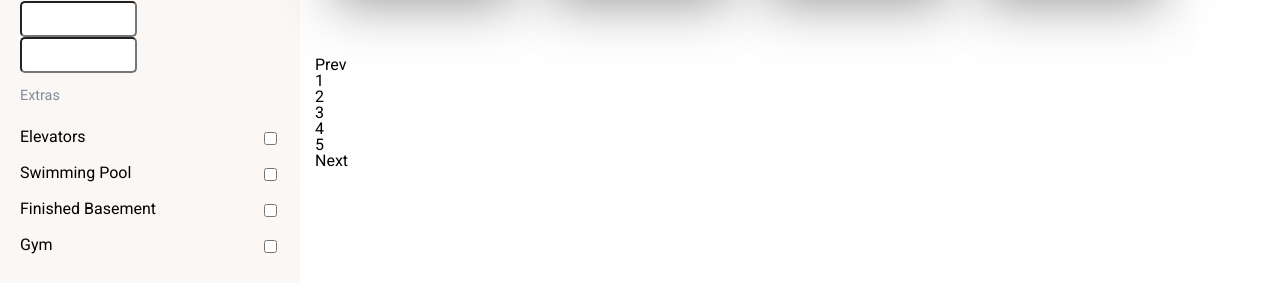
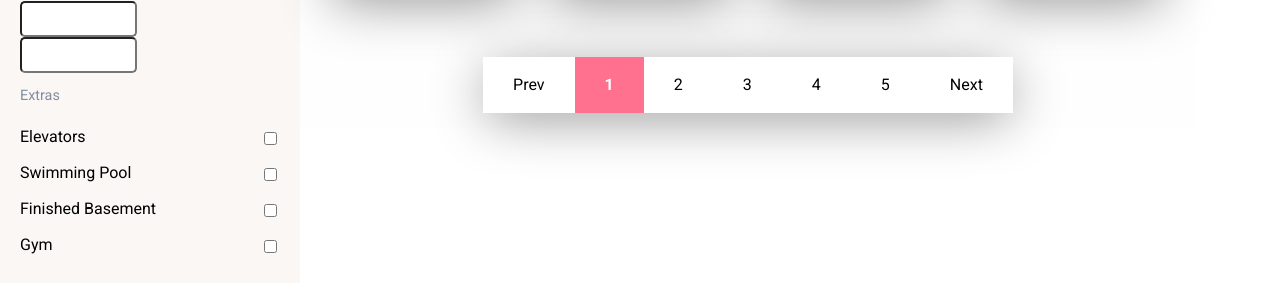
Before and after one commit to Dylan-Hedges/React-Real-Estate-App, a React app: page / in a window 1280 px wide. Shown: the part 458-750 px from the top of the page. Built offline with nearby package versions, Linux system fonts and the light colour scheme.

Commit message:
Added styling for page navigation (pagination)

```diff
--- a/assets/js/realEstate/Listings.js
+++ b/assets/js/realEstate/Listings.js
@@ -183,10 +183,10 @@ export default class Listings extends Component {
          </div>
         </section>
 
-        <section className="pagination">
-          <ul className="pagination-nums">
+        <section id="pagination">
+          <ul className="pages">
             <li>Prev</li>
-            <li>1</li>
+            <li className="active">1</li>
             <li>2</li>
             <li>3</li>
             <li>4</li>
--- a/assets/sass/_content-area.scss
+++ b/assets/sass/_content-area.scss
@@ -256,6 +256,30 @@ select {
     cursor: pointer;
   }
 }
+
+#pagination{
+  text-align: center;
+  .pages{
+    margin: 0 auto;
+    display: inline-block;
+    background: white;
+    -webkit-box-shadow: 0px 9px 54px -4px rgba(148,148,148,1);
+    -moz-box-shadow: 0px 9px 54px -4px rgba(148,148,148,1);
+    box-shadow: 0px 9px 54px -4px rgba(148,148,148,1);
+    li{
+      padding: 20px 30px;
+      display: inline-block;
+      &:hover,
+      &.active{
+        color: white;
+        font-weight: 700;
+        background: $pink;
+        cursor: pointer;
+      }
+    }
+  }
+}
+
 //Same functionality as Bootstrap grid system
 .col-md-3{
   width: 25%;
--- a/public/js/components/realEstate.js
+++ b/public/js/components/realEstate.js
@@ -782,10 +782,10 @@ var Listings = function (_Component) {
         ),
         _react2.default.createElement(
           'section',
-          { className: 'pagination' },
+          { id: 'pagination' },
           _react2.default.createElement(
             'ul',
-            { className: 'pagination-nums' },
+            { className: 'pages' },
             _react2.default.createElement(
               'li',
               null,
@@ -793,7 +793,7 @@ var Listings = function (_Component) {
             ),
             _react2.default.createElement(
               'li',
-              null,
+              { className: 'active' },
               '1'
             ),
             _react2.default.createElement(
```
Also changed, not shown: public/css/main.css.
